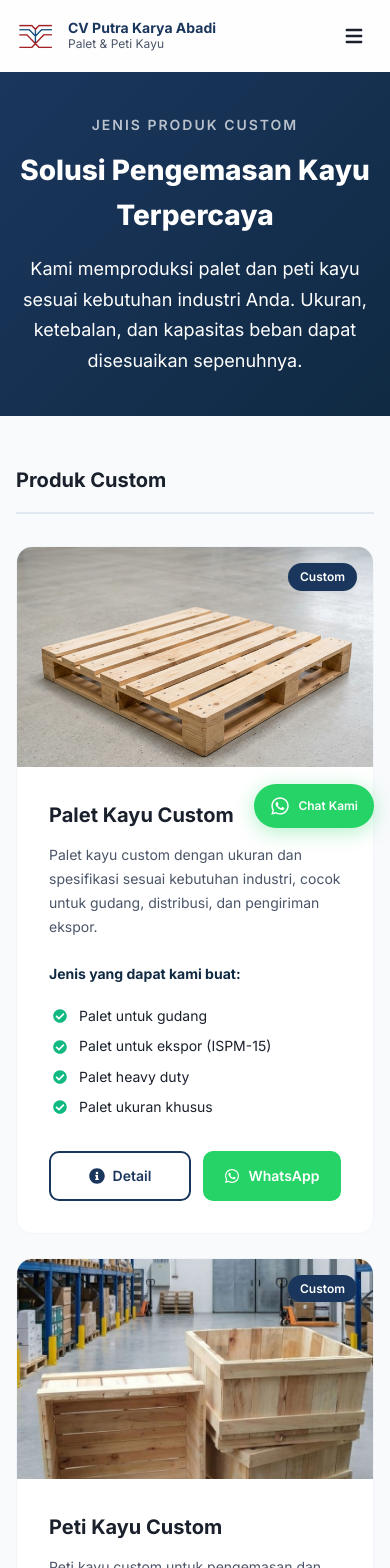
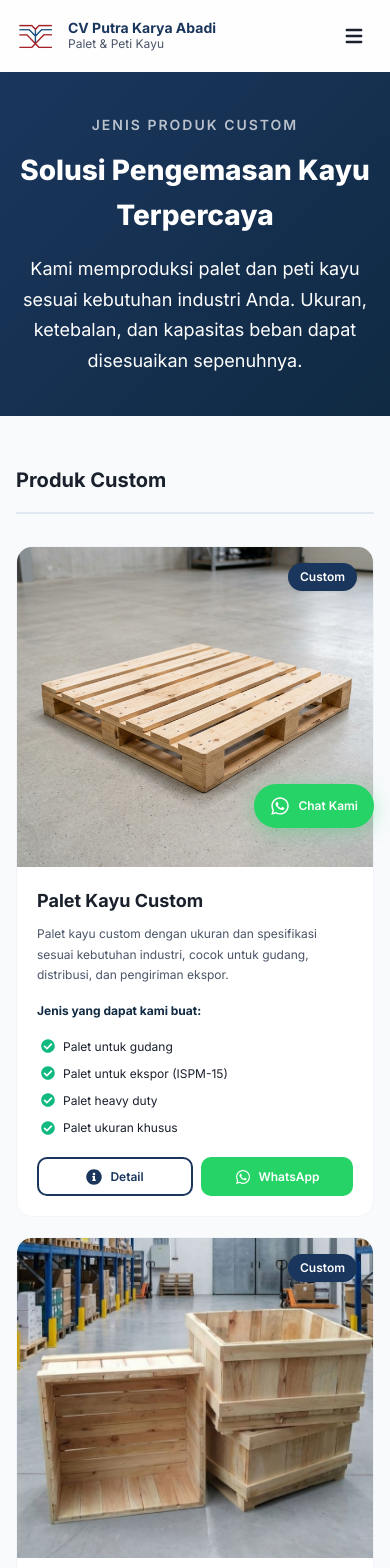
Before and after one commit to doni-wahyudi/cv-putra-karya-abadi, a React (Vite) app: page /#/produk in a window 390 px wide. Shown: the top 1568 px of the page. Built offline with nearby package versions, Linux system fonts and the light colour scheme.

Commit message:
update css

```diff
--- a/src/pages/Beranda.css
+++ b/src/pages/Beranda.css
@@ -31,8 +31,13 @@
 }
 
 @keyframes zoomSlow {
-  from { transform: scale(1); }
-  to { transform: scale(1.1); }
+  from {
+    transform: scale(1);
+  }
+
+  to {
+    transform: scale(1.1);
+  }
 }
 
 .hero__inner {
@@ -68,7 +73,8 @@
 }
 
 .hero__highlight {
-  color: #63B3ED; /* Lighter blue for better contrast on dark */
+  color: #63B3ED;
+  /* Lighter blue for better contrast on dark */
   position: relative;
 }
 
@@ -345,6 +351,7 @@
   width: 100%;
   height: 100%;
   object-fit: cover;
+  object-position: center center; /* Ensure centered on desktop */
 }
 
 .product-preview__content {
@@ -380,7 +387,8 @@
 
 .process-step {
   text-align: center;
-  padding: var(--space-6) var(--space-8); /* Increased side padding */
+  padding: var(--space-6) var(--space-8);
+  /* Increased side padding */
   position: relative;
   background: white;
   border-radius: var(--radius-lg);
@@ -390,7 +398,8 @@
 .process-step__num {
   font-size: var(--font-size-5xl);
   font-weight: 900;
-  color: rgba(30, 58, 95, 0.25); /* Darkened for better visibility per user request */
+  color: rgba(30, 58, 95, 0.25);
+  /* Darkened for better visibility per user request */
   line-height: 1;
   margin-bottom: var(--space-2);
 }
@@ -418,14 +427,22 @@
   .product-preview__grid {
     grid-template-columns: 1fr;
   }
+
   .product-preview__card {
     flex-direction: column;
   }
+
   .product-preview__img-box {
-    flex: 0 0 180px;
+    flex: 0 0 320px;
   }
+
+  .product-preview__img {
+    object-position: center 80%;
+  }
+
   .process-step {
-    padding: var(--space-8) var(--space-6); /* Mobile specific padding */
+    padding: var(--space-8) var(--space-6);
+    /* Mobile specific padding */
   }
 }
 
@@ -442,23 +459,27 @@
 }
 
 @media (max-width: 1024px) {
-  .testimonials__track-container { --visible-items: 2; }
+  .testimonials__track-container {
+    --visible-items: 2;
+  }
 }
 
 @media (max-width: 768px) {
-  .testimonials__track-container { --visible-items: 1; }
+  .testimonials__track-container {
+    --visible-items: 1;
+  }
 }
 
 .testimonials__track {
   display: flex;
   transition: transform 0.6s cubic-bezier(0.4, 0, 0.2, 1);
-  gap: var(--space-6);
   width: 100%;
   transform: translateX(calc(-1 * var(--active-index) * (100% / var(--visible-items))));
 }
 
 .testimonial-card-wrapper {
-  flex: 0 0 calc(33.333% - (var(--space-6) * 2 / 3));
+  flex: 0 0 calc(100% / var(--visible-items));
+  padding: 0 calc(var(--space-6) / 2); /* This padding acts as the gap */
   min-width: 0;
   display: flex;
 }
@@ -503,29 +524,62 @@
   transform: translateY(-50%) scale(1.1);
 }
 
-.slider-nav--prev { left: -24px; }
-.slider-nav--next { right: -24px; }
+.slider-nav--prev {
+  left: -24px;
+}
+
+.slider-nav--next {
+  right: -24px;
+}
 
 @media (max-width: 1024px) {
   .testimonial-card-wrapper {
-    flex: 0 0 calc(50% - (var(--space-6) / 2));
+    flex: 0 0 calc(100% / var(--visible-items));
   }
-  .slider-nav--prev { left: 0; }
-  .slider-nav--next { right: 0; }
+
+  .slider-nav--prev {
+    left: 0;
+  }
+
+  .slider-nav--next {
+    right: 0;
+  }
 }
 
 @media (max-width: 768px) {
   .testimonial-card-wrapper {
     flex: 0 0 100%;
+    padding: 0 calc(var(--space-4) / 2); /* Smaller gap on mobile */
   }
+
   .testimonials__slider-container {
-    padding: 0 var(--space-4) var(--space-12); /* Add some horizontal padding to prevent edge touches */
+    padding: 0 var(--space-12) var(--space-12);
+    /* Extra side padding squeezes the track, making the card smaller and leaving room for arrows */
+    overflow: hidden;
   }
+
   .testimonials__track-container {
-    padding: 0 var(--space-2);
+    padding: 0;
+    overflow: visible; /* Let wrapper padding bleed into slider-container */
   }
+
+  .testimonial-card {
+    padding: var(--space-6);
+  }
+
   .slider-nav {
-    display: none; /* Hide arrows on mobile for cleaner look, use dots */
+    display: flex;
+    width: 36px;
+    height: 36px;
+    font-size: 14px;
+  }
+
+  .slider-nav--prev {
+    left: 4px;
+  }
+
+  .slider-nav--next {
+    right: 4px;
   }
 }
 
@@ -551,7 +605,8 @@
 .testimonial-card__rating {
   display: flex;
   gap: 2px;
-  color: #F6AD55; /* Warm orange for stars */
+  color: #F6AD55;
+  /* Warm orange for stars */
   font-size: 14px;
 }
 
@@ -611,8 +666,10 @@
 .gallery__overlay {
   position: absolute;
   inset: 0;
-  background: rgba(0,0,0,0.2); /* Much lighter overlay, just for subtle depth */
-  display: none; /* Hide caption entirely as requested */
+  background: rgba(0, 0, 0, 0.2);
+  /* Much lighter overlay, just for subtle depth */
+  display: none;
+  /* Hide caption entirely as requested */
   align-items: flex-end;
   padding: var(--space-4);
   opacity: 0;
@@ -672,9 +729,11 @@
   .gallery__grid {
     grid-template-columns: repeat(2, 1fr);
   }
+
   .partners__grid {
     gap: var(--space-6);
   }
+
   .partner-item {
     max-width: 100px;
   }
--- a/src/pages/Produk.css
+++ b/src/pages/Produk.css
@@ -65,7 +65,8 @@
 
 .product-card__image-box {
   position: relative;
-  height: 300px; /* Increased height for better visibility */
+  height: 400px;
+  /* Increased height for better visibility */
   overflow: hidden;
   background-color: var(--color-bg-alt);
 }
@@ -74,6 +75,8 @@
   width: 100%;
   height: 100%;
   object-fit: cover;
+  object-position: center 80%;
+  /* Shift up slightly since products sit low in photos */
   transition: transform 0.6s cubic-bezier(0.4, 0, 0.2, 1);
 }
 
@@ -96,7 +99,8 @@
 }
 
 .product-card__content {
-  padding: var(--space-8) var(--space-8); /* Increased side padding for better breathing room */
+  padding: var(--space-8) var(--space-8);
+  /* Increased side padding for better breathing room */
   display: flex;
   flex-direction: column;
   flex: 1;
@@ -206,11 +210,56 @@
 
   .produk-grid {
     grid-template-columns: 1fr;
-    gap: var(--space-6);
+    gap: var(--space-5);
   }
 
   .product-card__image-box {
-    height: 220px; /* Adjust height for better fit on mobile screens */
+    height: 320px;
+    /* Taller to show more of the product image */
+  }
+
+  .product-card__img {
+    object-fit: cover;
+    object-position: center 90%;
+    /* Slightly below center to focus on product */
+    padding: 0;
+  }
+
+  .product-card__content {
+    padding: var(--space-5) var(--space-5);
+  }
+
+  .product-card__name {
+    font-size: var(--font-size-lg);
+    margin-bottom: var(--space-2);
+  }
+
+  .product-card__desc {
+    font-size: var(--font-size-xs);
+    margin-bottom: var(--space-4);
+  }
+
+  .product-card__specs {
+    margin-bottom: var(--space-5);
+  }
+
+  .product-card__types-label {
+    font-size: var(--font-size-xs);
+    margin-bottom: var(--space-2);
+  }
+
+  .product-card__spec {
+    font-size: var(--font-size-xs);
+    gap: var(--space-2);
+  }
+
+  .product-card__actions {
+    gap: var(--space-2);
+  }
+
+  .product-card__btn {
+    padding: var(--space-2) var(--space-3);
+    font-size: var(--font-size-xs);
   }
 
   .produk-cta__card {
```
